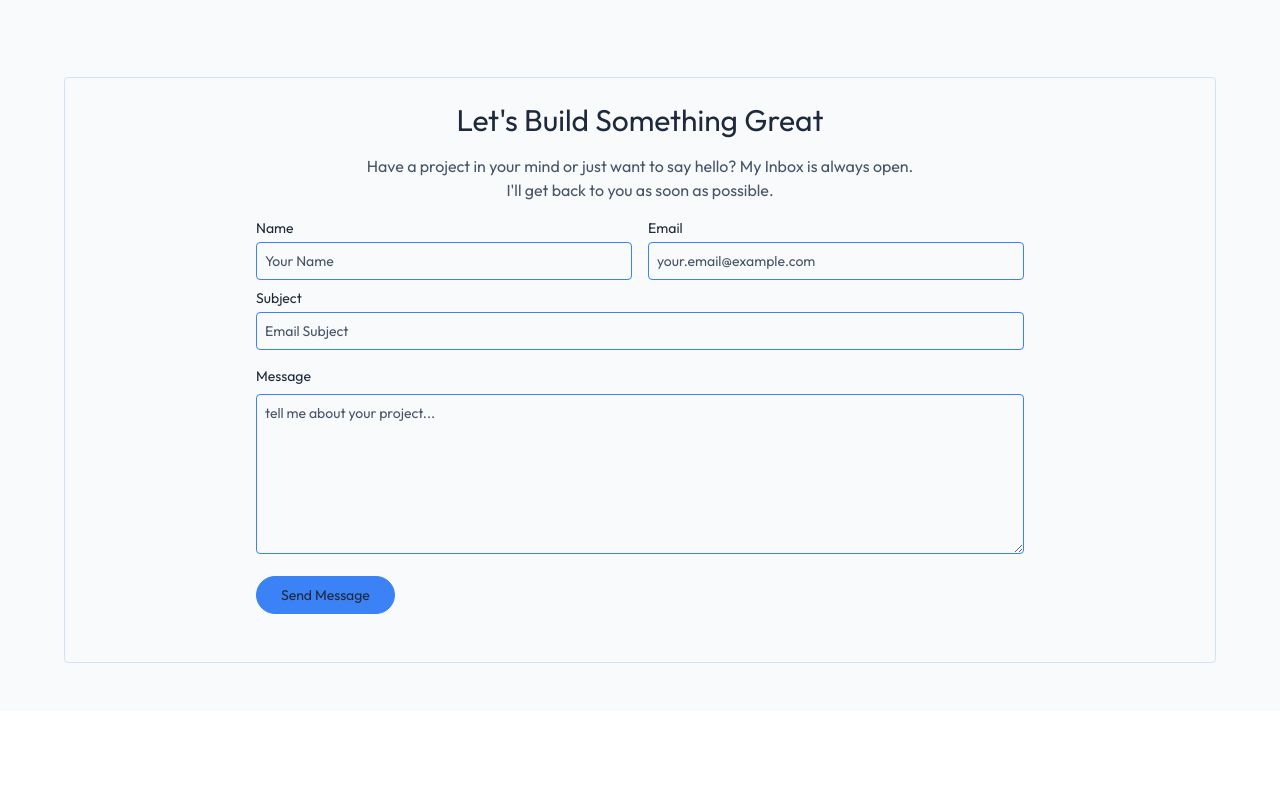
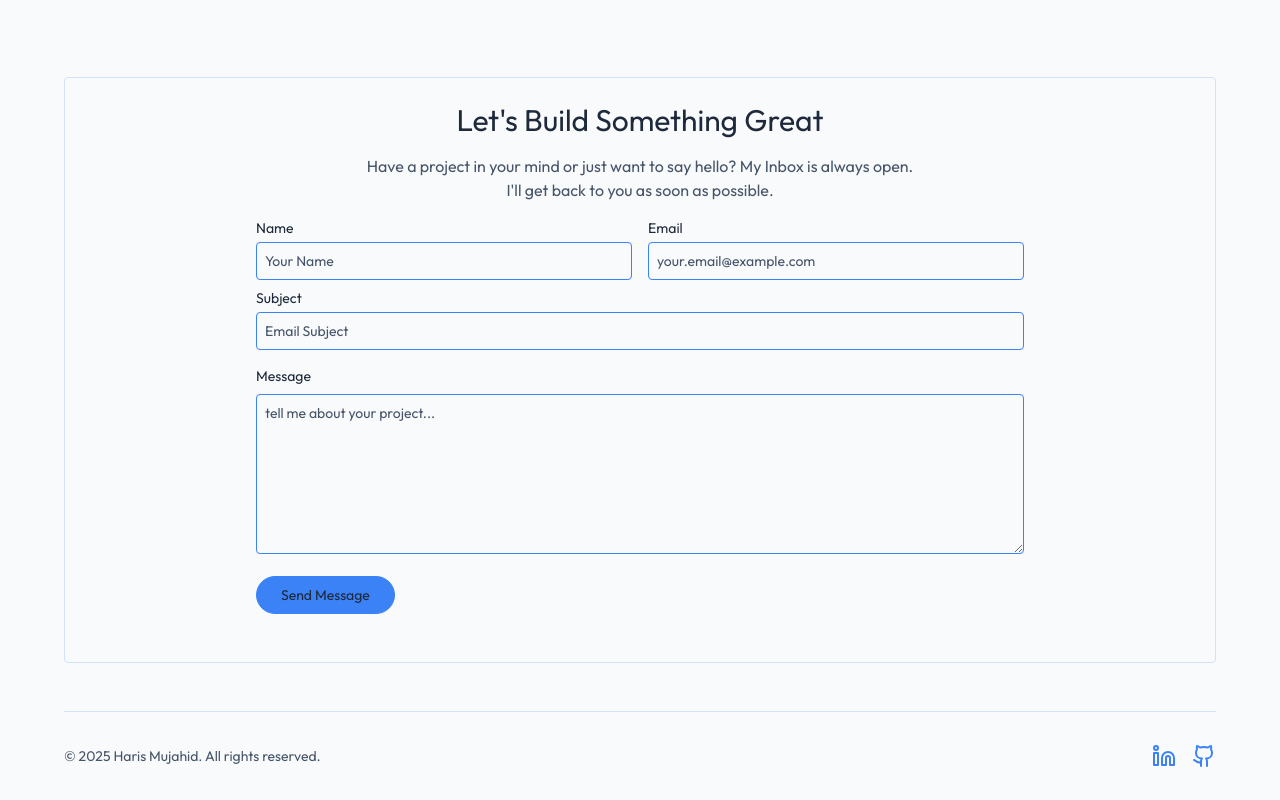
Before and after one commit to razaaliwebdev/CODING-SAMURAI-INTERNSHIP-TASKS, a React (Vite) app in the folder 02-portfolio/: page / in a window 1280 px wide. Shown: the part 2551-3351 px from the top of the page. Before the commit the page ends 3262 px from the top, so only its background shows below. Built offline with nearby package versions, Linux system fonts and the light colour scheme.

Commit message:
create the footer section

```diff
--- a/02-portfolio/src/App.jsx
+++ b/02-portfolio/src/App.jsx
@@ -3,6 +3,7 @@ import { Routes, Route } from "react-router-dom";
 import Home from "./pages/Home";
 import Navbar from "./components/Navbar";
 import { Toaster } from "react-hot-toast";
+import Footer from "./components/Footer";
 
 const App = () => {
   return (
@@ -13,6 +14,7 @@ const App = () => {
       <Routes>
         <Route path="/" element={<Home />} />
       </Routes>
+      <Footer />
     </div>
   );
 };
--- /dev/null
+++ b/02-portfolio/src/components/Footer.jsx
@@ -0,0 +1,25 @@
+import { Github, Linkedin } from "lucide-react";
+import React from "react";
+import { Link } from "react-router-dom";
+
+const Footer = () => {
+  return (
+    <footer className="border-t border-secondary md:py-8 py-6 flex items-center justify-between md:flex-row flex-col gap-6">
+      <div className="">
+        <p className="text-muted text-sm">
+          &copy; {new Date().getFullYear()} Haris Mujahid. All rights reserved.
+        </p>
+      </div>
+      <div className="flex gap-4">
+        <Link to="http://linkedin.com/in/raza-webdev/">
+          <Linkedin className="text-primary cursor-pointer hover:text-text animate-pulse " />
+        </Link>
+        <Link to="https://github.com/razaaliwebdev">
+          <Github className="text-primary cursor-pointer hover:text-text animate-pulse " />
+        </Link>
+      </div>
+    </footer>
+  );
+};
+
+export default Footer;
```
